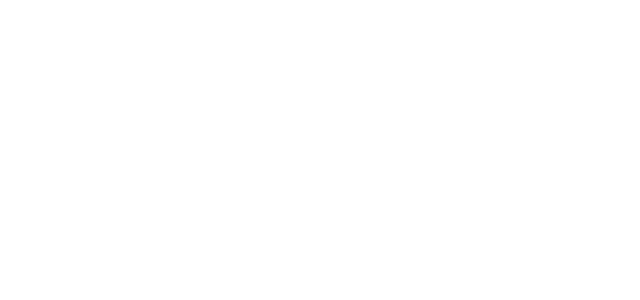
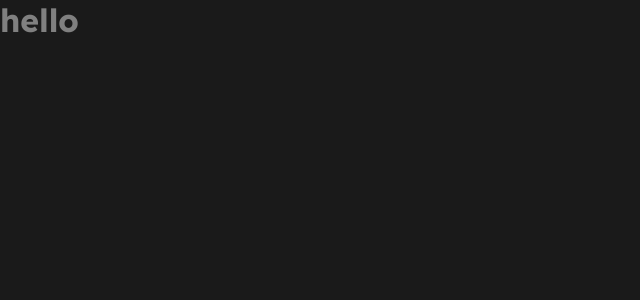
Before and after one commit to gitirana/To-do, a React (Vite) app: page / in a window 1280 px wide. Shown: the top 300 px of the page, without its empty margins (0-640 px from the left). Built offline with nearby package versions, Linux system fonts and the light colour scheme.

Commit message:
create style guide

```diff
--- a/index.html
+++ b/index.html
@@ -2,8 +2,17 @@
 <html lang="en">
   <head>
     <meta charset="UTF-8" />
+    <link rel="preconnect" href="https://fonts.googleapis.com" />
+    <link rel="preconnect" href="https://fonts.gstatic.com" crossorigin />
+
     <link rel="icon" type="image/svg+xml" href="/rocket-logo.svg" />
     <meta name="viewport" content="width=device-width, initial-scale=1.0" />
+
+    <link
+      href="https://fonts.googleapis.com/css2?family=Lexend:wght@400;700&family=Roboto:wght@400;700&display=swap"
+      rel="stylesheet"
+    />
+
     <title>ToDo</title>
   </head>
   <body>
--- a/src/App.tsx
+++ b/src/App.tsx
@@ -1,3 +1,11 @@
+import { Header } from "./components/Header";
+
+import "./global.css";
+
 export function App() {
-  return <></>;
+  return (
+    <>
+      <Header />
+    </>
+  );
 }
--- /dev/null
+++ b/src/components/Header.tsx
@@ -0,0 +1,7 @@
+export function Header() {
+  return (
+    <div>
+      <h1>hello</h1>
+    </div>
+  );
+}
--- /dev/null
+++ b/src/global.css
@@ -0,0 +1,38 @@
+:root {
+  --gray-100: #f2f2f2;
+  --gray-200: #d9d9d9;
+  --gray-300: #808080;
+  --gray-400: #333333;
+  --gray-500: #262626;
+  --gray-600: #1a1a1a;
+  --gray-700: #0d0d0d;
+
+  --blue-300: #4ea8de;
+  --blue-500: #1e6f9f;
+
+  --purple-300: #8284fa;
+  --purple-500: #5e60ce;
+
+  --red-300: #e25858;
+}
+
+* {
+  margin: 0;
+  padding: 0;
+  box-sizing: border-box;
+}
+
+body {
+  background: var(--gray-600);
+  color: var(--gray-300);
+  -webkit-font-smoothing: antialiased;
+}
+
+body,
+input,
+textarea,
+button {
+  font-family: "Lexend", sans-serif;
+  font-weight: 400;
+  font-size: 1rem;
+}
```
